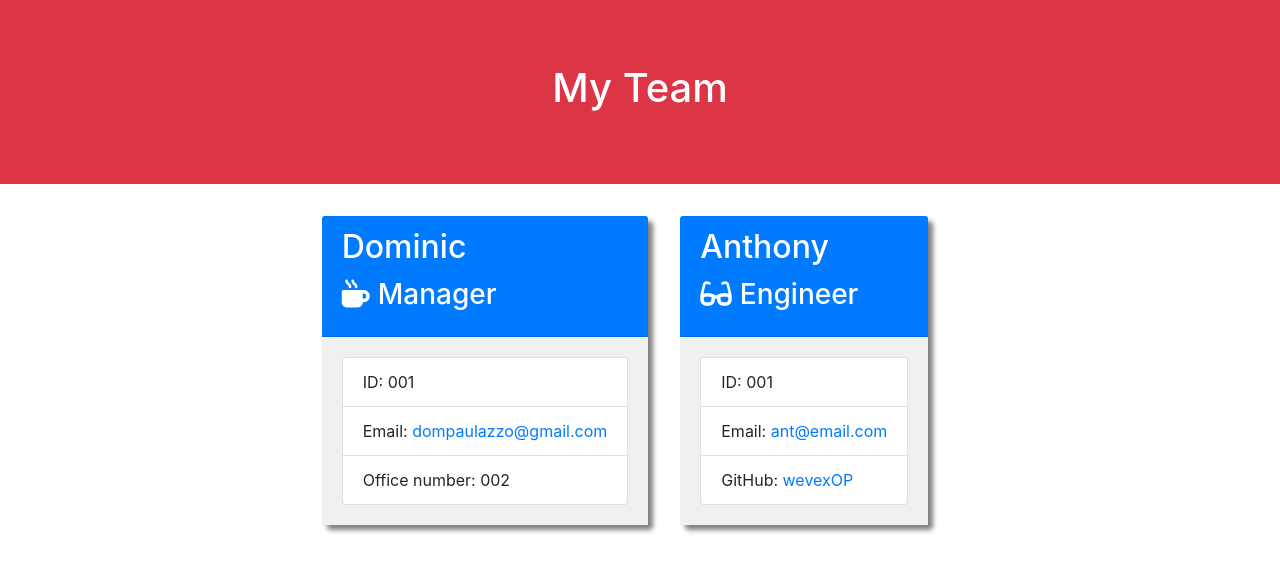
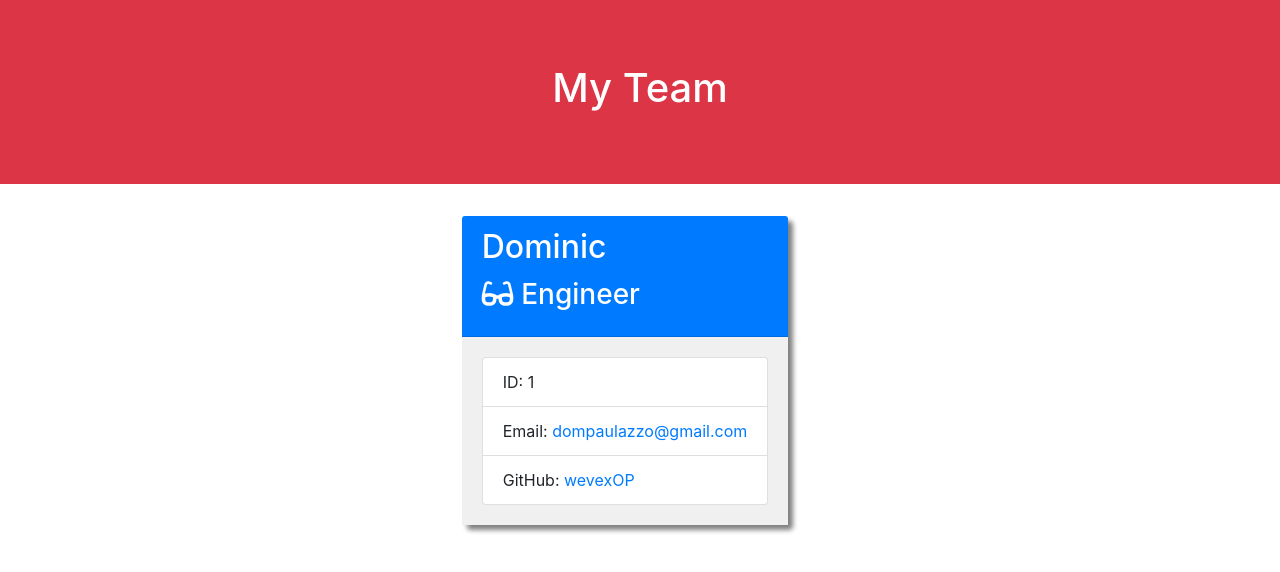
Before and after one commit to wevexOP/Team-Profile-Generator, a website: page output/team.html in a window 1280 px wide. Drawn offline with nearby package versions, Linux system fonts and the light colour scheme.

```diff
--- a/output/team.html
+++ b/output/team.html
@@ -28,26 +28,12 @@
 <div class="card employee-card">
     <div class="card-header bg-primary text-white">
         <h2 class="card-title">Dominic</h2>
-        <h3 class="card-title"><i class="fas fa-mug-hot mr-2"></i>Manager</h3>
-    </div>
-    <div class="card-body">
-        <ul class="list-group">
-            <li class="list-group-item">ID: 001</li>
-            <li class="list-group-item">Email: <a href="mailto:dompaulazzo@gmail.com">dompaulazzo@gmail.com</a></li>
-            <li class="list-group-item">Office number: 002</li>
-        </ul>
-    </div>
-</div>
-
-<div class="card employee-card">
-    <div class="card-header bg-primary text-white">
-        <h2 class="card-title">Anthony</h2>
         <h3 class="card-title"><i class="fas fa-glasses mr-2"></i>Engineer</h3>
     </div>
     <div class="card-body">
         <ul class="list-group">
-            <li class="list-group-item">ID: 001</li>
-            <li class="list-group-item">Email: <a href="mailto:ant@email.com">ant@email.com</a></li>
+            <li class="list-group-item">ID: 1</li>
+            <li class="list-group-item">Email: <a href="mailto:dompaulazzo@gmail.com">dompaulazzo@gmail.com</a></li>
             <li class="list-group-item">GitHub: <a href="https://github.com/wevexOP" target="_blank" rel="noopener noreferrer">wevexOP</a></li>
         </ul>
     </div>
```
Also changed, not shown: README.md.
